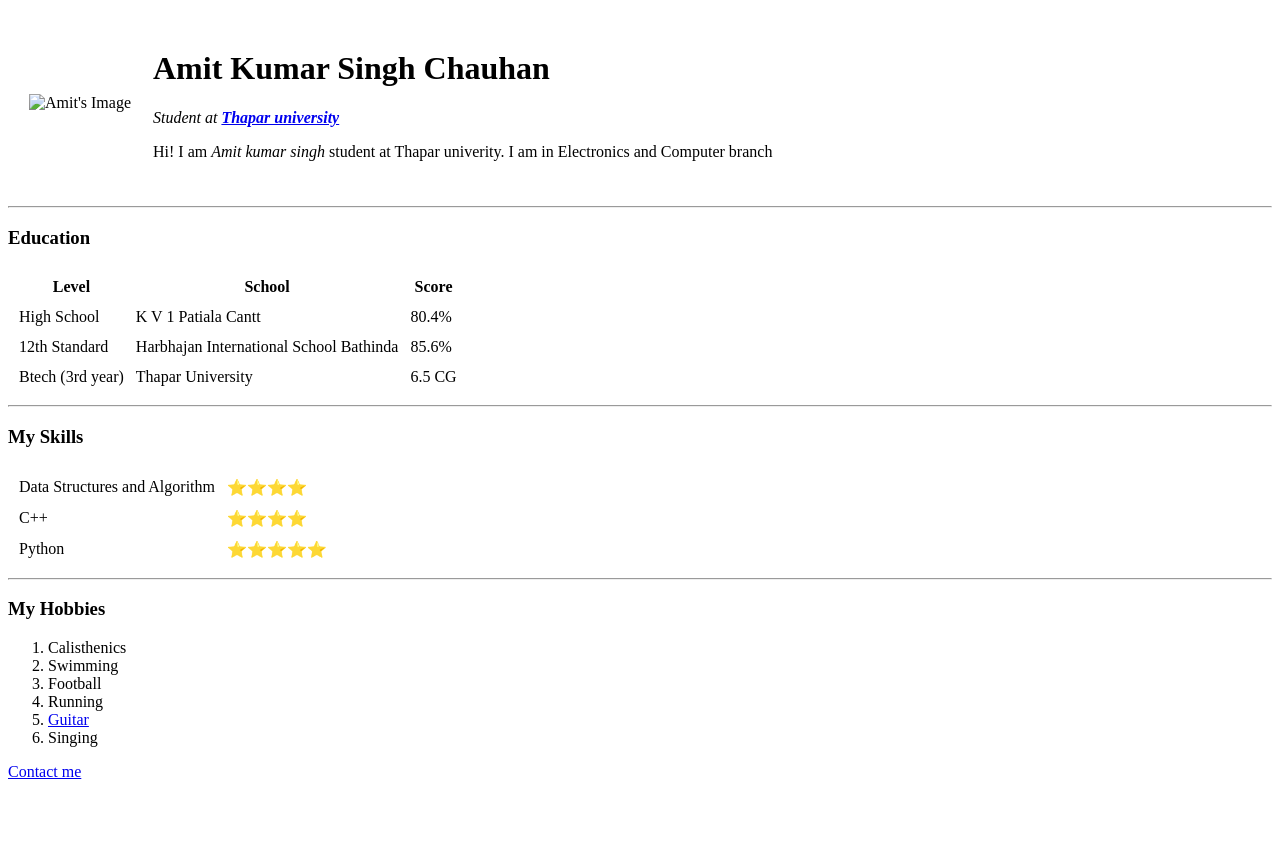
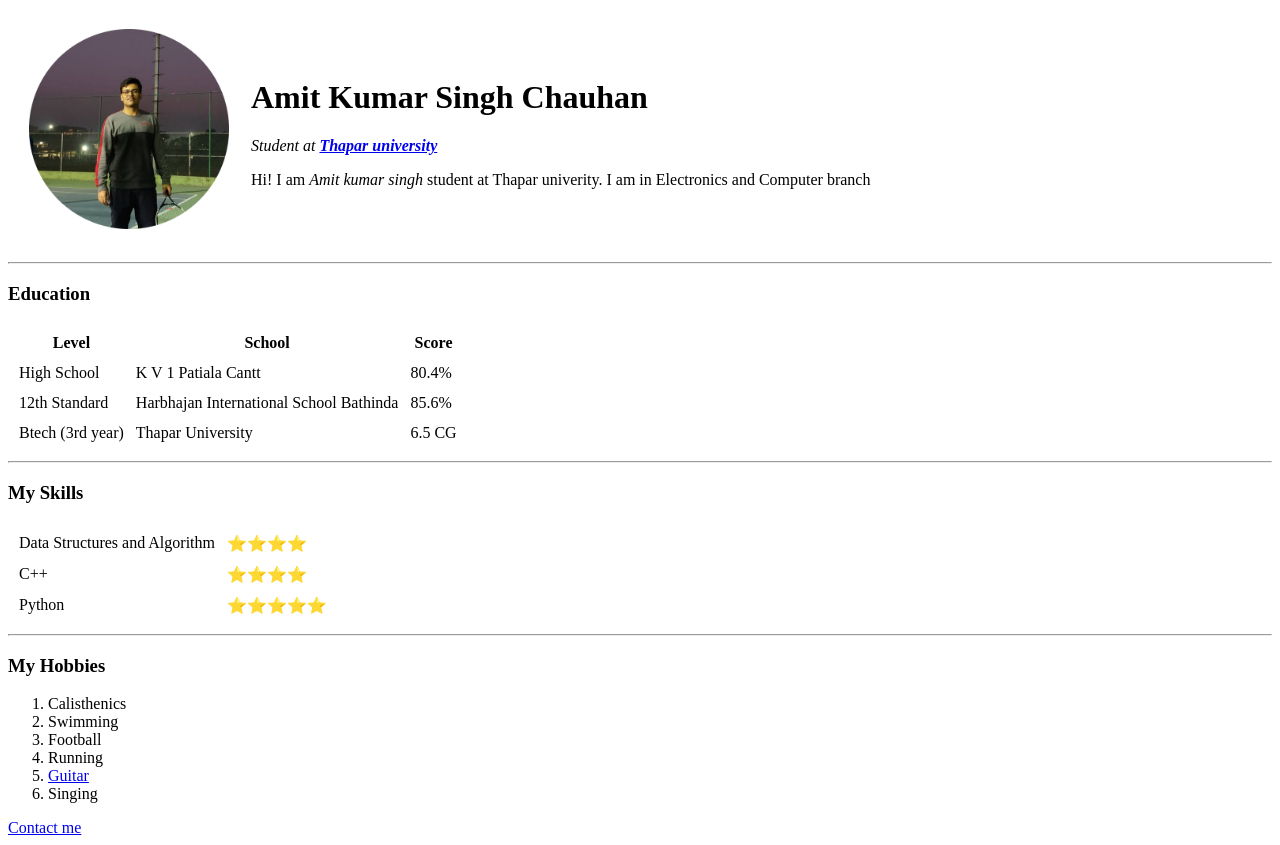
Before and after one commit to AmitChauhan63390/cv, a plain HTML site: page index.html in a window 1280 px wide. Before the commit the page ends 800 px from the top, so only its background shows below. Drawn offline with Linux system fonts and the light colour scheme; the site is published under a folder, as on GitHub Pages, so addresses that start at the root find nothing.

Commit message:
Update index.html

```diff
--- a/index.html
+++ b/index.html
@@ -9,7 +9,7 @@
 <body>
     <table cellspacing="20">
         <tr>
-            <td><img src="/cv/images/IMG-20211217-WA0013-modified.png" alt="Amit's Image" width="200" height="200"></td>
+            <td><img src="images/IMG-20211217-WA0013-modified.png" alt="Amit's Image" width="200" height="200"></td>
             <td>
                 <h1>Amit Kumar Singh Chauhan</h1>
                 <p><em>Student at <a href="https://www.thapar.edu/>"><strong>Thapar university</strong></a></em></p>
```
